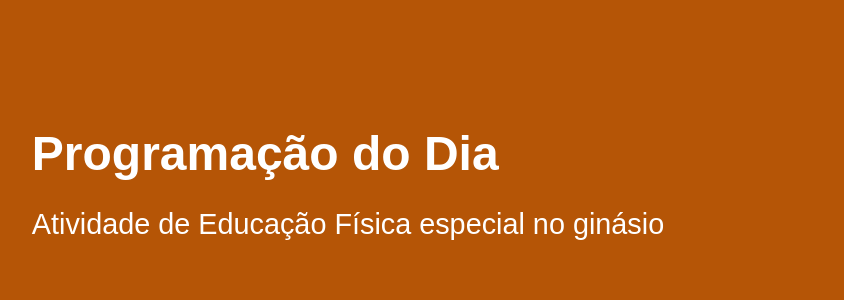
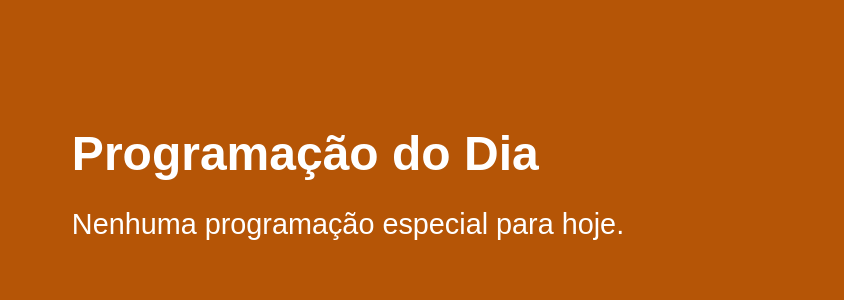
Before and after one commit to felippekisner/ProgramacaoTV, a plain HTML site: page index.html in a window 1280 px wide. Shown: the part 230-530 px from the top of the page, 192-1036 px from the left. Drawn offline with Linux system fonts and the light colour scheme.

Commit message:
Add files via upload

```diff
--- a/index.html
+++ b/index.html
@@ -82,8 +82,6 @@
     const agenda = {
       "15/05": "",
       "16/05": "OBA Matutino: 9h30 Vespertino: 13h30",
-      "17/05": "Atividade de Educação Física especial no ginásio",
-      "18/05": "Prova de Matemática às 9h",
       "19/05": "Formação prof. 6º ao 9º – Jardim Botânico – 7h30",
       "20/05": "Observatório Mirim – 4º B",
       "21/05": "Seletiva – Cat 1: 9h45 | Cat 3: 14h",
```
